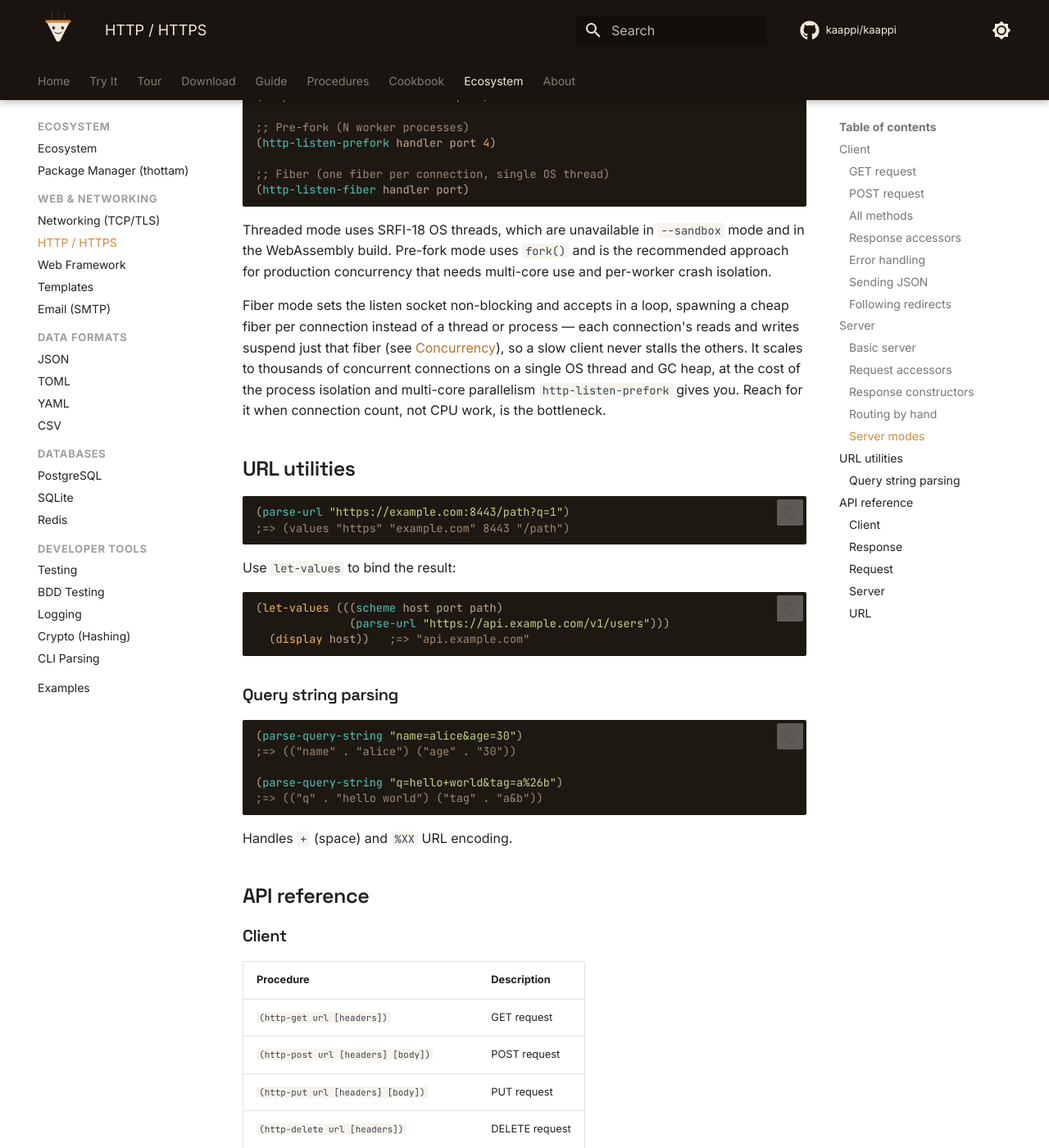
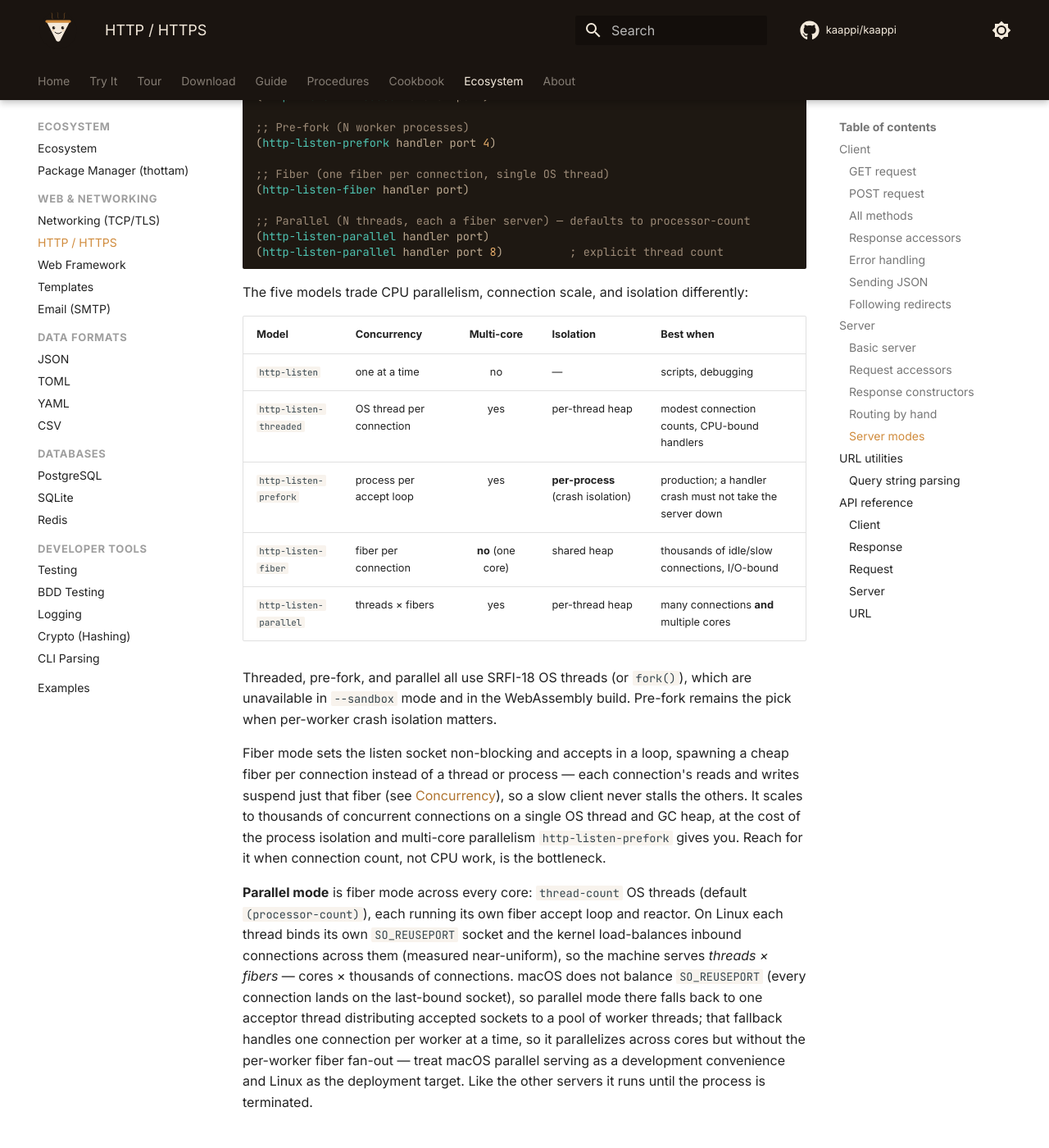
Before and after one commit to kaappi/kaappi.github.io, an MkDocs documentation site: the page built from docs/ecosystem/http.md, in a window 1280 px wide and 1400 px high, scrolled down 3850 px. Shown: the whole window at 82% size. Built offline with MkDocs 1.6.1 and Material for MkDocs 9.7.7, drawn with Linux system fonts in a browser that asks for light colours; comment, search, counter and statistics services are not loaded; some of the changed text lies outside the part shown.

Commit message:
Document http-listen-parallel and the five server models
Adds http-listen-parallel to the server-modes section with a comparison
table across all five models (concurrency, multi-core, isolation, best-fit),
and to the API reference. Explains the Linux SO_REUSEPORT threads×fibers
path and the macOS acceptor/worker fallback, and that macOS parallel serving
is a development convenience while Linux is the deployment target
(KEP-0002 Phase 6, kaappi#1471).

Co-Authored-By: Claude Opus 4.8 <noreply@anthropic.com>

````diff
--- a/docs/ecosystem/http.md
+++ b/docs/ecosystem/http.md
@@ -197,12 +197,26 @@ Without the web framework, route by matching method and path:
 
 ;; Fiber (one fiber per connection, single OS thread)
 (http-listen-fiber handler port)
+
+;; Parallel (N threads, each a fiber server) — defaults to processor-count
+(http-listen-parallel handler port)
+(http-listen-parallel handler port 8)          ; explicit thread count
 ```
 
-Threaded mode uses SRFI-18 OS threads, which are unavailable in
-`--sandbox` mode and in the WebAssembly build. Pre-fork mode uses
-`fork()` and is the recommended approach for production concurrency
-that needs multi-core use and per-worker crash isolation.
+The five models trade CPU parallelism, connection scale, and isolation
+differently:
+
+| Model | Concurrency | Multi-core | Isolation | Best when |
+|-------|-------------|:----------:|-----------|-----------|
+| `http-listen` | one at a time | no | — | scripts, debugging |
+| `http-listen-threaded` | OS thread per connection | yes | per-thread heap | modest connection counts, CPU-bound handlers |
+| `http-listen-prefork` | process per accept loop | yes | **per-process** (crash isolation) | production; a handler crash must not take the server down |
+| `http-listen-fiber` | fiber per connection | **no** (one core) | shared heap | thousands of idle/slow connections, I/O-bound |
+| `http-listen-parallel` | threads × fibers | yes | per-thread heap | many connections **and** multiple cores |
+
+Threaded, pre-fork, and parallel all use SRFI-18 OS threads (or `fork()`),
+which are unavailable in `--sandbox` mode and in the WebAssembly build.
+Pre-fork remains the pick when per-worker crash isolation matters.
 
 Fiber mode sets the listen socket non-blocking and accepts in a loop,
 spawning a cheap fiber per connection instead of a thread or process —
@@ -213,6 +227,20 @@ connections on a single OS thread and GC heap, at the cost of the
 process isolation and multi-core parallelism `http-listen-prefork`
 gives you. Reach for it when connection count, not CPU work, is the
 bottleneck.
+
+**Parallel mode** is fiber mode across every core: `thread-count` OS
+threads (default `(processor-count)`), each running its own fiber accept
+loop and reactor. On Linux each thread binds its own `SO_REUSEPORT` socket
+and the kernel load-balances inbound connections across them
+(measured near-uniform), so the machine serves *threads × fibers* —
+cores × thousands of connections. macOS does not balance `SO_REUSEPORT`
+(every connection lands on the last-bound socket), so parallel mode there
+falls back to one acceptor thread distributing accepted sockets to a pool
+of worker threads; that fallback handles one connection per worker at a
+time, so it parallelizes across cores but without the per-worker fiber
+fan-out — treat macOS parallel serving as a development convenience and
+Linux as the deployment target. Like the other servers it runs until the
+process is terminated.
 
 ## URL utilities
 
@@ -285,6 +313,7 @@ Handles `+` (space) and `%XX` URL encoding.
 | `(http-listen-threaded handler port [host])` | Threaded server |
 | `(http-listen-prefork handler port workers [host])` | Pre-fork server |
 | `(http-listen-fiber handler port [host])` | Fiber server (one fiber per connection) |
+| `(http-listen-parallel handler port [thread-count [host]])` | Multi-core server (N threads × fibers; `SO_REUSEPORT` on Linux) |
 
 ### URL
 
````
